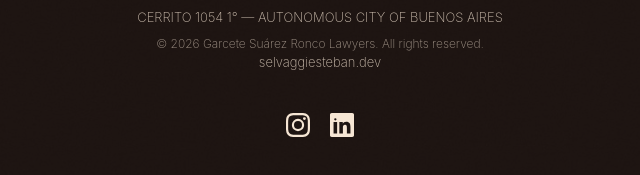
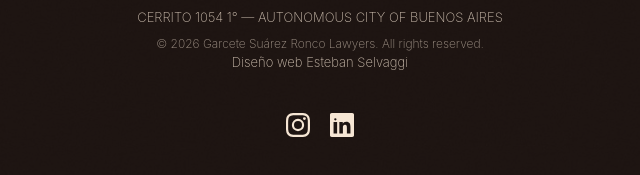
Before and after one commit to selvaggiesteban/gsrabogados, an Astro site: page /en in a window 1280 px wide. Shown: the part 7747-7922 px from the top of the page, 320-960 px from the left. Built offline with nearby package versions, Linux system fonts and the light colour scheme; Astro itself is replaced by a stand-in of ours; a web font is replaced by a local one.

Commit message:
fix: footer credit to 'Diseño web Esteban Selvaggi'

```diff
--- a/src/pages/[lang]/index.astro
+++ b/src/pages/[lang]/index.astro
@@ -334,7 +334,7 @@ const description = t.get('home.description');
         <p class="footer__info-item"><a href="mailto:info@gsrabogados.com.ar" class="footer__info-link">info@gsrabogados.com.ar</a></p>
         <p class="footer__info-item">{t.get('footer.address')}</p>
         <p class="footer__info-item footer__copyright">{t.get('footer.copyright')}</p>
-        <p class="footer__info-item"><a href="https://selvaggiesteban.dev" class="footer__info-link" target="_blank" rel="noopener noreferrer">selvaggiesteban.dev</a></p>
+        <p class="footer__info-item">Diseño web <a href="https://selvaggiesteban.dev" class="footer__info-link" target="_blank" rel="noopener noreferrer">Esteban Selvaggi</a></p>
       </div>
       <div class="footer__social">
         <a href="https://www.instagram.com/gsr.abogados/" class="footer__social-link" aria-label="Instagram">
```
